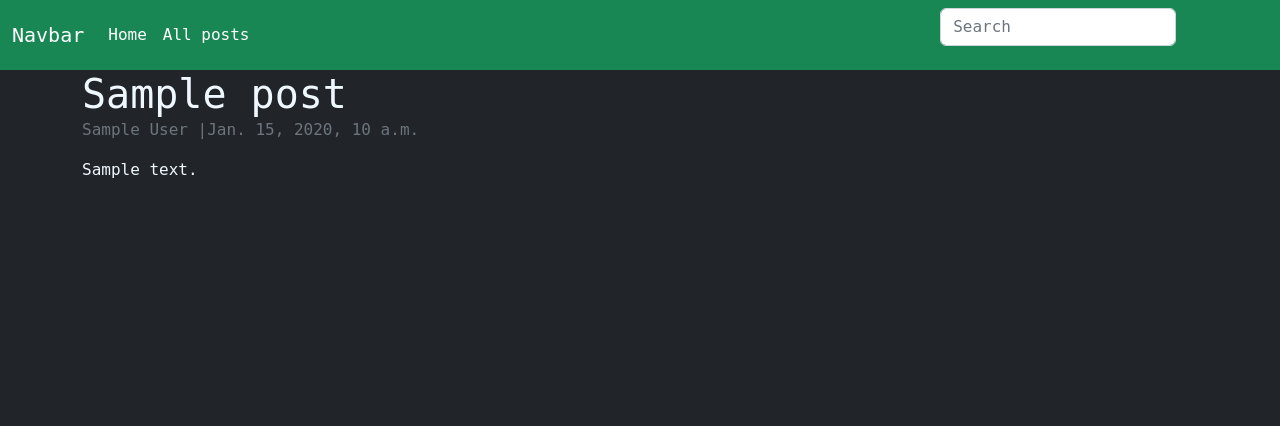
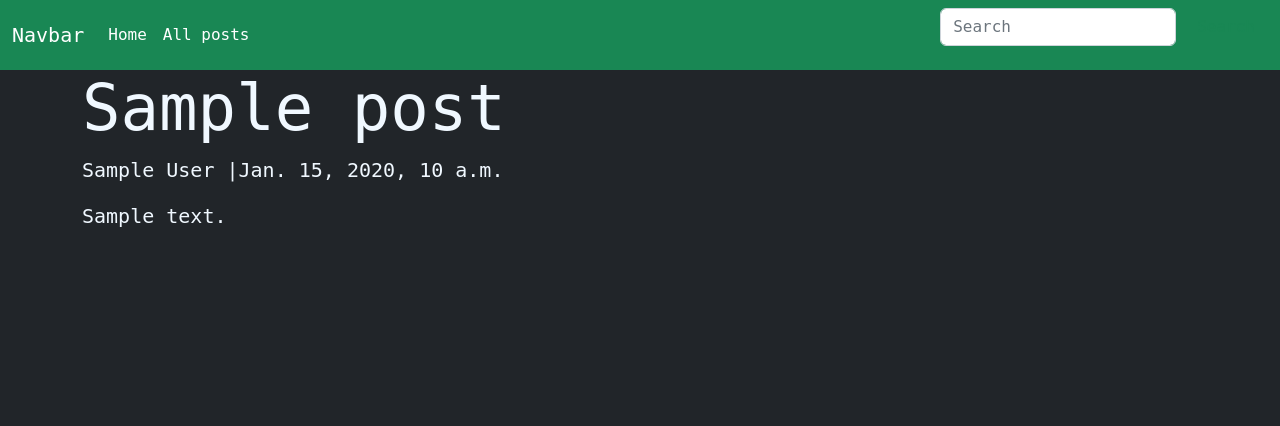
Before and after one commit to Jakemcp97/pp4-gamer-frontier-blog, a Django app: a page that uses templates/post.html in a window 1280 px wide. Shown: the top 426 px of the page. Run offline with Django 3.2, Linux system fonts and the light colour scheme; tables that the repository leaves empty hold one stand-in row (values such as "Sample post").

Commit message:
trying to make detail view nicer

```diff
--- a/templates/home.html
+++ b/templates/home.html
@@ -17,7 +17,7 @@
             {% for post in post_list %}
         <div class="col-md-4">
             <div class="shadow-none card mb-4" id="newsfeed">
-                <div class="card-body">
+                <div class="card-body bg-success">
                     <div class="image-container">
                         {% if "placeholder" in post.featured_image.url %}
                         <img class="card-img-top"
@@ -27,7 +27,7 @@
                         {% endif %}
                     </div>
                     <h3 class="card-title">{{ post.title }}</h3>
-                    <p class="card-text text-muted h6">
+                    <p class="card-text h6">
                         <span>
                             {{ post.author.first_name }} {{ post.author.last_name }}
                         </span>
--- a/templates/post.html
+++ b/templates/post.html
@@ -1,4 +1,3 @@
-
  {% extends 'base.html' %}
  {% csrf_token %}
  <title>
@@ -8,10 +7,13 @@
 
  <div class="container">
      <div class="row">
-        <div class="col-md-6 left">
-            <h1 class="card-title">{% block title %} {{ object.title }} {% endblock title %}</h1>
-            <p class="text-muted">{{ object.author.first_name }} {{ object.author.last_name }} |{{ object.created_on }}</p>
-            <p class="card-text">{{ object.content | safe }}</p>
+         <div class="col-md-8 justify-content-center">
+             <div class="jumbotron">
+                 <h1 class="display-3">{% block title %} {{ object.title }} {% endblock title %}</h1>
+                 <p class="lead">{{ object.author.first_name }} {{ object.author.last_name }}
+                     |{{ object.created_on }}</p>
+                 <p class="lead">{{ object.content | safe }}</p>
+             </div>
          </div>
      </div>
  </div>
```
Lines whose indentation alone changed are shown as unchanged.
